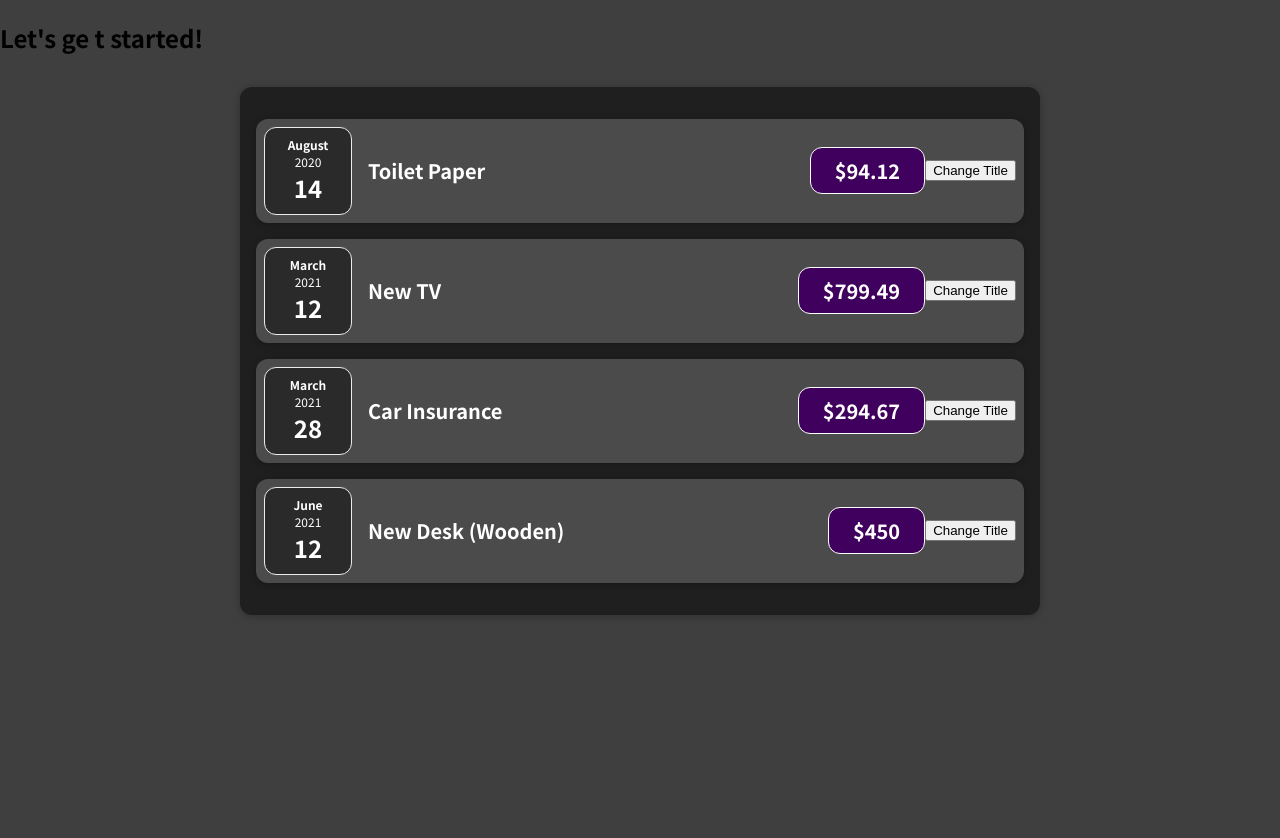
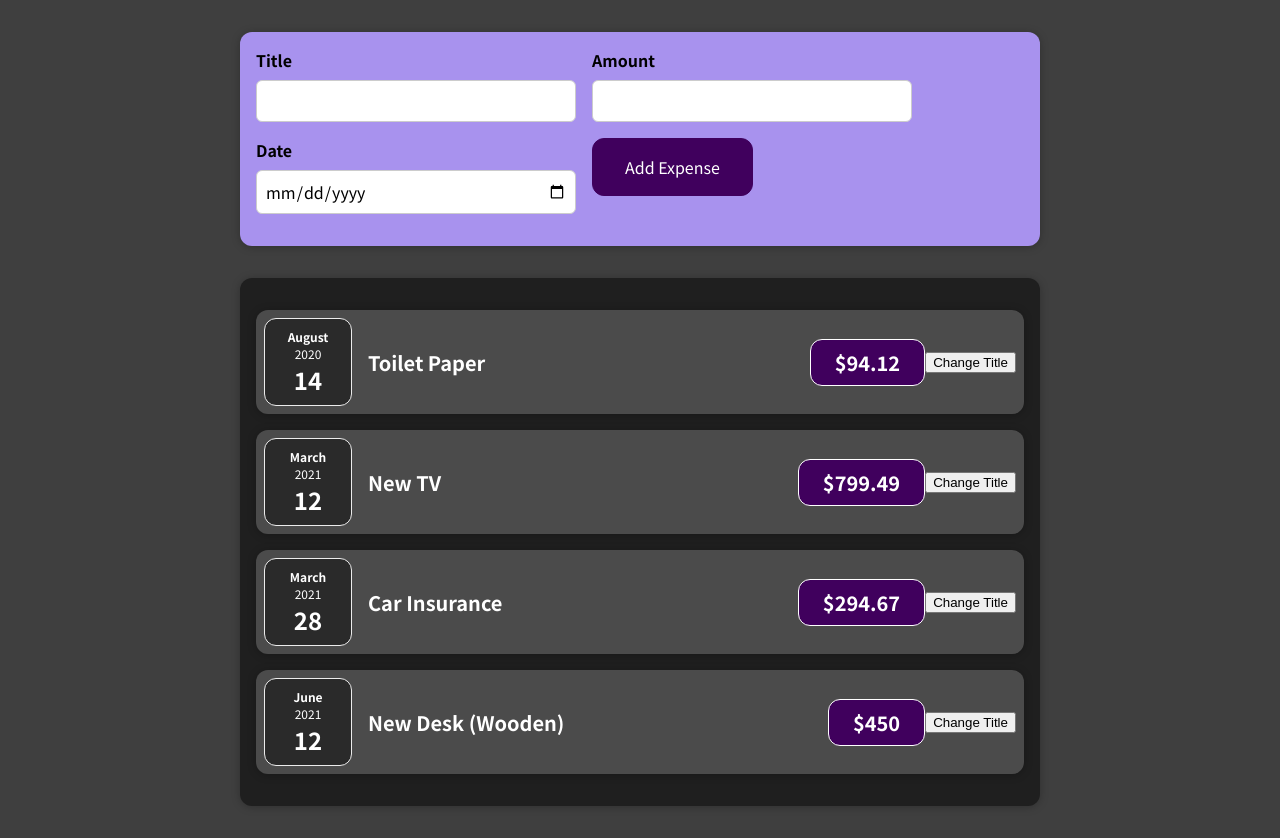
Before and after one commit to vapinedo/React-MaxCourse01, a React (Create React App) app: page / in a window 1280 px wide. Before the commit the page ends 800 px from the top, so only its background shows below. Built offline with nearby package versions, Linux system fonts and the light colour scheme.

Commit message:
51. Adding Form Inputs

```diff
--- a/src/App.js
+++ b/src/App.js
@@ -1,5 +1,6 @@
 import React from "react";
 import Expenses from "./components/Expenses/Expenses";
+import NewExpense  from "./components/NewExpense/NewExpense";
 
 const App = () => {
   const expenses = [
@@ -33,7 +34,7 @@ const App = () => {
 
   return (
     <div>
-      <h2>Let's ge t started!</h2>
+      <NewExpense />
       <Expenses expenses={expenses} />
     </div>
   );
--- /dev/null
+++ b/src/components/NewExpense/ExpenseForm.css
@@ -0,0 +1,26 @@
+.new-expense__controls {
+  display: flex;
+  flex-wrap: wrap;
+  gap: 1rem;
+  margin-bottom: 1rem;
+  text-align: left;
+}
+
+.new-expense__control label {
+  font-weight: bold;
+  margin-bottom: 0.5rem;
+  display: block;
+}
+
+.new-expense__control input {
+  font: inherit;
+  padding: 0.5rem;
+  border-radius: 6px;
+  border: 1px solid #ccc;
+  width: 20rem;
+  max-width: 100%;
+}
+
+.new-expense__actions {
+  text-align: right;
+}
--- /dev/null
+++ b/src/components/NewExpense/ExpenseForm.js
@@ -0,0 +1,31 @@
+import React from "react";
+import "./ExpenseForm.css";
+
+const ExpenseForm = () => {
+    return (
+        <form>
+            <div className="new-expense__controls">
+                <div className="new-expense__control">
+                    <label>Title</label>
+                    <input type="text" />
+                </div>
+
+                <div className="new-expense__control">
+                    <label>Amount</label>
+                    <input type="number" min="0.01" step="0.01" />
+                </div>
+
+                <div className="new-expense__control">
+                    <label>Date</label>
+                    <input type="date" min="2019-01-01" max="2022-12-31" />
+                </div>
+
+                <div className="new-expense__actions">
+                    <button type="submit">Add Expense</button>
+                </div>
+            </div>
+        </form>
+    );
+};
+
+export default ExpenseForm;
--- /dev/null
+++ b/src/components/NewExpense/NewExpense.css
@@ -0,0 +1,38 @@
+.new-expense {
+    background-color: #a892ee;
+    padding: 1rem;
+    margin: 2rem auto;
+    width: 50rem;
+    max-width: 95%;
+    border-radius: 12px;
+    text-align: center;
+    box-shadow: 0 1px 8px rgba(0, 0, 0, 0.25);
+  }
+
+  .new-expense button {
+    font: inherit;
+    cursor: pointer;
+    padding: 1rem 2rem;
+    border: 1px solid #40005d;
+    background-color: #40005d;
+    color: white;
+    border-radius: 12px;
+    margin-right: 1rem;
+  }
+
+  .new-expense button:hover,
+  .new-expense button:active {
+    background-color: #510674;
+    border-color: #510674;
+  }
+
+  .new-expense button.alternative {
+    color: #220131;
+    border-color: transparent;
+    background-color: transparent;
+  }
+
+  .new-expense button.alternative:hover,
+  .new-expense button.alternative:active {
+    background-color: #ddb3f8;
+  }
--- /dev/null
+++ b/src/components/NewExpense/NewExpense.js
@@ -0,0 +1,13 @@
+import React from "react";
+import "./NewExpense.css";
+import ExpenseForm from "./ExpenseForm";
+
+const NewExpense = () => {
+    return (
+        <div className="new-expense">
+            <ExpenseForm />
+        </div>
+    );
+};
+
+export default NewExpense;
```
